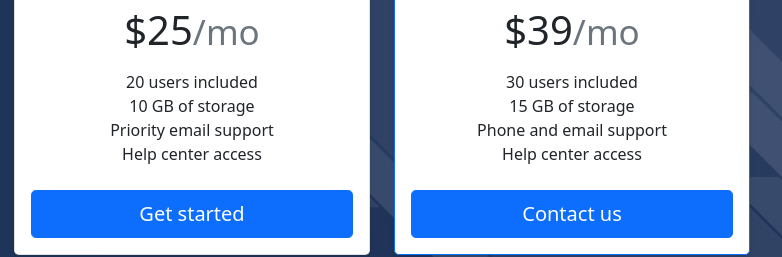
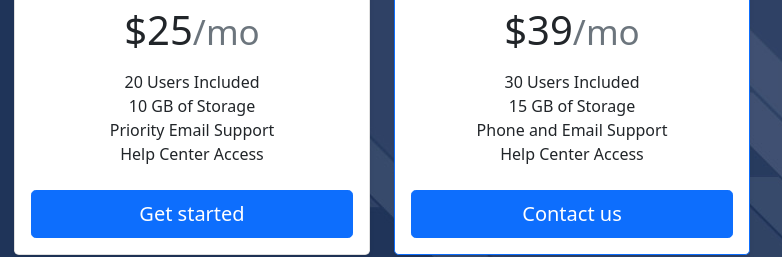
Before and after one commit to devsavvy-za/bootstrap_example, a plain HTML site: page index.html in a window 1280 px wide. Shown: the part 361-618 px from the top of the page, 448-1230 px from the left. Drawn offline with nearby package versions, Linux system fonts and the light colour scheme.

Commit message:
Cleaned up some titles

```diff
--- a/index.html
+++ b/index.html
@@ -75,10 +75,10 @@
                             <div class="card-body">
                                 <h1 class="card-title pricing-card-title">$25<small class="text-muted fw-light">/mo</small></h1>
                                 <ul class="list-unstyled mt-3 mb-4">
-                                    <li>20 users included</li>
-                                    <li>10 GB of storage</li>
-                                    <li>Priority email support</li>
-                                    <li>Help center access</li>
+                                    <li>20 Users Included</li>
+                                    <li>10 GB of Storage</li>
+                                    <li>Priority Email Support</li>
+                                    <li>Help Center Access</li>
                                 </ul>
                                 <button type="button" class="w-100 btn btn-lg btn-primary">Get started</button>
                             </div>
@@ -92,10 +92,10 @@
                             <div class="card-body">
                                 <h1 class="card-title pricing-card-title">$39<small class="text-muted fw-light">/mo</small></h1>
                                 <ul class="list-unstyled mt-3 mb-4">
-                                    <li>30 users included</li>
-                                    <li>15 GB of storage</li>
-                                    <li>Phone and email support</li>
-                                    <li>Help center access</li>
+                                    <li>30 Users Included</li>
+                                    <li>15 GB of Storage</li>
+                                    <li>Phone and Email Support</li>
+                                    <li>Help Center Access</li>
                                 </ul>
                                 <button type="button" class="w-100 btn btn-lg btn-primary">Contact us</button>
                             </div>
```
